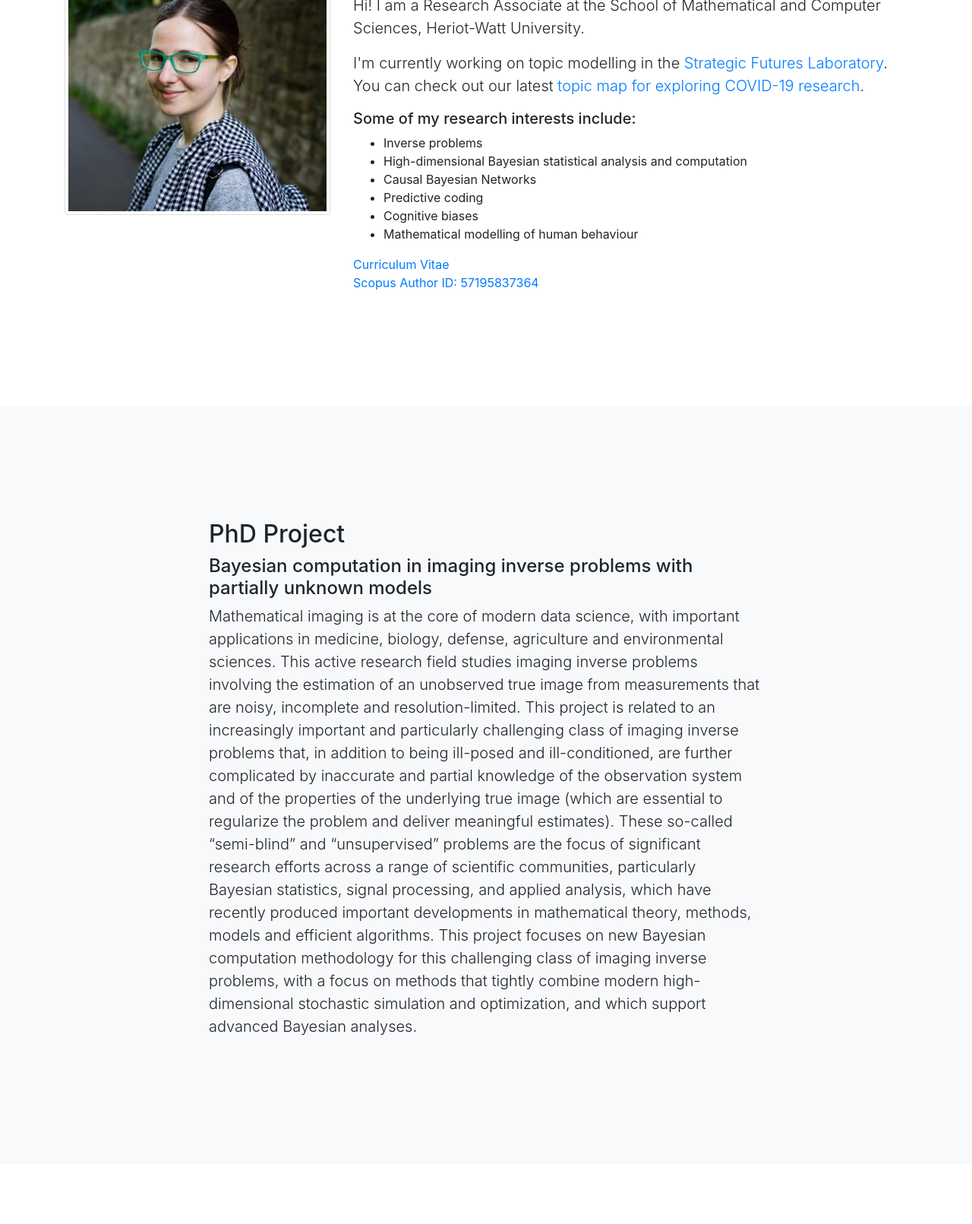
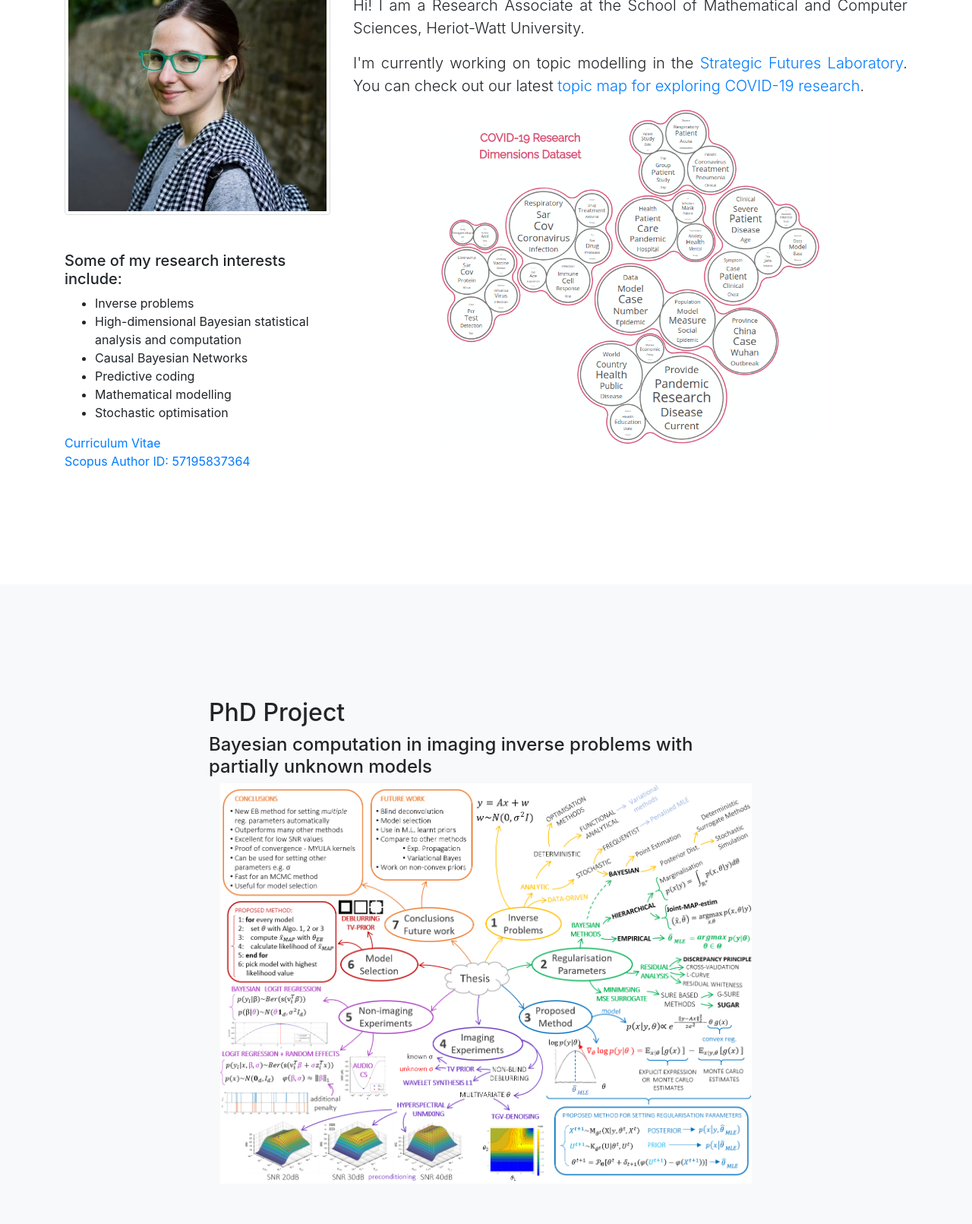
Before and after one commit to anafvidal/anafvidal.github.io, a website with bundled scripts: page index.html in a window 1280 px wide. Shown: the part 204-1815 px from the top of the page at 76% size. Built offline with nearby package versions, Linux system fonts and the light colour scheme.

Commit message:
updated cv, added thesis

```diff
--- a/index.html
+++ b/index.html
@@ -75,31 +75,36 @@
         <div class="row">
 		<div class="col-lg-4 mx-auto">
             <img src="img/profile.jpg" class="img-thumbnail"  alt="Ana"><!-- style="width:100%" -->
-          </div>
-          <div class="col-lg-8 mx-auto">
-            <h2>About Me</h2>
-            <p class="lead">Hi! I am a Research Associate at the School of Mathematical and Computer Sciences, Heriot-Watt University.
-			 </p>
-       <p class="lead">I'm currently working on topic modelling in the <a href="https://strategicfutures.org/TopicMaps/" target="_blank">Strategic Futures Laboratory</a>. You can check out our latest <a href="https://strategicfutures.org/TopicMaps/COVID-19/dimensions.html" target="_blank">topic map for exploring COVID-19 research</a>.
-       </p>
-
-			<h5>Some of my research interests include:</h5>
+            <br />
+            <br />
+            <br />
+            <h5>Some of my research interests include:</h5>
 			<ul>
 
 				<li>Inverse problems</li>
 				<li>High-dimensional Bayesian statistical analysis and computation</li>
 				<li>Causal Bayesian Networks</li>
 				<li>Predictive coding</li>
-				<li>Cognitive biases</li>
-				<li>Mathematical modelling of human behaviour</li>
+				<li>Mathematical modelling</li>
+				<li>Stochastic optimisation</li>
 
 
 
 			</ul>
+			<a href="cvanafvidal.pdf" target="_blank">Curriculum Vitae</a>
+		 	<br />
+		 	<a href="http://www.scopus.com/inward/authorDetails.url?authorID=57195837364&partnerID=MN8TOARS" target="_blank">Scopus Author ID: 57195837364</a>
+          </div>
+          <div class="col-lg-8 mx-auto">
+            <h2>About Me</h2>
+            <p class="lead text-justify">Hi! I am a Research Associate at the School of Mathematical and Computer Sciences, Heriot-Watt University.
+			 </p>
+       <p class="lead text-justify">I'm currently working on topic modelling in the <a href="https://strategicfutures.org/TopicMaps/" target="_blank">Strategic Futures Laboratory</a>. You can check out our latest <a href="https://strategicfutures.org/TopicMaps/COVID-19/dimensions.html" target="_blank">topic map for exploring COVID-19 research</a>.
+       </p>
+			<img src="img/covid_topic_modelling.png" class="mx-auto d-block"  alt="BM"  width="500" >
 
-		 <a href="cvanafvidal.pdf" target="_blank">Curriculum Vitae</a>
-		 <br />
-		 <a href="http://www.scopus.com/inward/authorDetails.url?authorID=57195837364&partnerID=MN8TOARS" target="_blank">Scopus Author ID: 57195837364</a>
+
+
            <!--  <ul>
               <li>Clickable nav links that smooth scroll to page sections</li>
               <li>Responsive behavior when clicking nav links perfect for a one page website</li>
@@ -114,23 +119,23 @@
     <section id="phdproject" class="bg-light">
       <div class="container">
         <div class="row">
+
           <div class="col-lg-8 mx-auto">
             <h2>PhD Project</h2>
 			<h4>Bayesian computation in imaging inverse problems with partially unknown models</h4>
-            <p class="lead">Mathematical imaging is at the core of modern data science,
+			<img src="img/mindmap_thesis.png"  class="mx-auto d-block" alt="thesis"  width="700" >
+			 <br />
+			  <br />
+            <p class="lead text-justify">Mathematical imaging is at the core of modern data science,
 			with important applications in medicine, biology, defense, agriculture and environmental sciences.
 			This active research field studies imaging inverse problems involving the estimation of an unobserved true
 			image from measurements that are noisy, incomplete and resolution-limited.
-			This project is related to an increasingly important and particularly challenging class of imaging
-			inverse problems that, in addition to being ill-posed and ill-conditioned, are further complicated by
-			inaccurate and partial knowledge of the observation system and of the properties of the underlying true image
-			(which are essential to regularize the problem and deliver meaningful estimates). These so-called “semi-blind”
-			and “unsupervised” problems are the focus of significant research efforts across a range of scientific
-			communities, particularly Bayesian statistics, signal processing, and applied analysis, which have recently
-			produced important developments in mathematical theory, methods, models and efficient algorithms.
-			This project focuses on new Bayesian computation methodology for this challenging class of imaging
-			inverse problems, with a focus on methods that tightly combine modern high-dimensional stochastic simulation
+			My Ph.D. focused on the development of new Bayesian computation methodology for ill-posed high-dimensional inverse problems, with a focus on methods that tightly combine modern high-dimensional stochastic simulation
 			and optimization, and which support advanced Bayesian analyses.</p>
+
+ <li>If you are interested in reading more about this you can see my<a href="Ana-FVidal-phdthesis.pdf" target="_blank"> PhD Thesis</a>
+
+
 		  </div>
         </div>
       </div>
@@ -164,10 +169,12 @@
 
     <ul>
 
-		<li>A. F. Vidal,  V. De Bortoli, M. Pereyra and A. Durmus, ``Maximum likelihood	estimation of regularisation parameters in high-dimensional inverse problems: an empirical Bayesian approach. Part I: Methodology and Experiments'', SIAM Journal on Imaging Sciences, <a href="https://epubs.siam.org/doi/pdf/10.1137/20M1339829?casa_token=qfK40pXMIPkAAAAA:C_SDKj3rW0v6yIyqpUAyq5DzyB8uqyGsl4rzMSAdMeev6ExBrpo7wpNpdQDDDNO6MJoSCS5qKA" target="_blank">13(4), 1945-1989</a>, Nov. 2020.</li>
+		<li>A. F. Vidal, M. Pereyra, A. Durmus and J.F. Giovannelli, “Fast Bayesian model selection in imaging inverse problems using residuals'', To appear in Proc. 2021 IEEE Statistical Signal Processing Workshop (SSP), Jul. 2021.</li>
+
+		<li>A. F. Vidal,  V. De Bortoli, M. Pereyra and A. Durmus, “Maximum likelihood	estimation of regularisation parameters in high-dimensional inverse problems: an empirical Bayesian approach. Part I: Methodology and Experiments'', SIAM Journal on Imaging Sciences, <a href="https://epubs.siam.org/doi/pdf/10.1137/20M1339829?casa_token=qfK40pXMIPkAAAAA:C_SDKj3rW0v6yIyqpUAyq5DzyB8uqyGsl4rzMSAdMeev6ExBrpo7wpNpdQDDDNO6MJoSCS5qKA" target="_blank">13(4), 1945-1989</a>, Nov. 2020.</li>
 
 
-		<li>V. De Bortoli, D. Alain, M. Pereyra, and A. F. Vidal, ``Maximum likelihood estimation of regularisation parameters in high-dimensional inverse problems: 	an empirical Bayesian approach. Part II: Theoretical Analysis'',	SIAM Journal on Imaging Sciences, <a href="https://epubs.siam.org/doi/pdf/10.1137/20M1339842?casa_token=k-Qwb5yBoc4AAAAA:NbVY2FpziuE0FerOT9olJKXicEzgkvPUv1ZlFbX9GDaWoYGy5oDRF1mLD54fqgGiBWQEle61KQ" target="_blank">13(4), 1990-2028</a>, Nov. 2020.</li>
+		<li>V. De Bortoli, D. Alain, M. Pereyra, and A. F. Vidal, “Maximum likelihood estimation of regularisation parameters in high-dimensional inverse problems: 	an empirical Bayesian approach. Part II: Theoretical Analysis'',	SIAM Journal on Imaging Sciences, <a href="https://epubs.siam.org/doi/pdf/10.1137/20M1339842?casa_token=k-Qwb5yBoc4AAAAA:NbVY2FpziuE0FerOT9olJKXicEzgkvPUv1ZlFbX9GDaWoYGy5oDRF1mLD54fqgGiBWQEle61KQ" target="_blank">13(4), 1990-2028</a>, Nov. 2020.</li>
 
 
 		<li>De Bortoli, A. Durmus, M. Pereyra and A. F. Vidal, “Efficient stochastic optimisation by unadjusted Langevin Monte Carlo. Application to maximum marginal likelihood and empirical Bayesianestimation”, <a href="https://arxiv.org/pdf/1906.12281.pdf" target="_blank">arXiv preprint arXiv:1906.12281</a>, Jun. 2019. </li>
@@ -202,7 +209,7 @@
     <!-- Footer -->
     <footer id="contact" class="py-5 bg-dark">
       <div class="container">
-        <p class="m-0 text-center text-white">Contact:  &nbsp &nbsp&nbsp af69@hw.ac.uk  &nbsp &nbsp&nbsp +44 7411 911 213</p>
+        <p class="m-0 text-center text-white">Contact:  &nbsp &nbsp&nbsp a.fernandez_vidal@hw.ac.uk  &nbsp &nbsp&nbsp +44 7411 911 213 &nbsp &nbsp&nbsp +46 76 848 10 46</p>
       </div>
       <!-- /.container -->
     </footer>
```
Also changed, not shown: img/covid_topic_modelling.png (added), img/mindmap_thesis.png (added), 3 other files.
